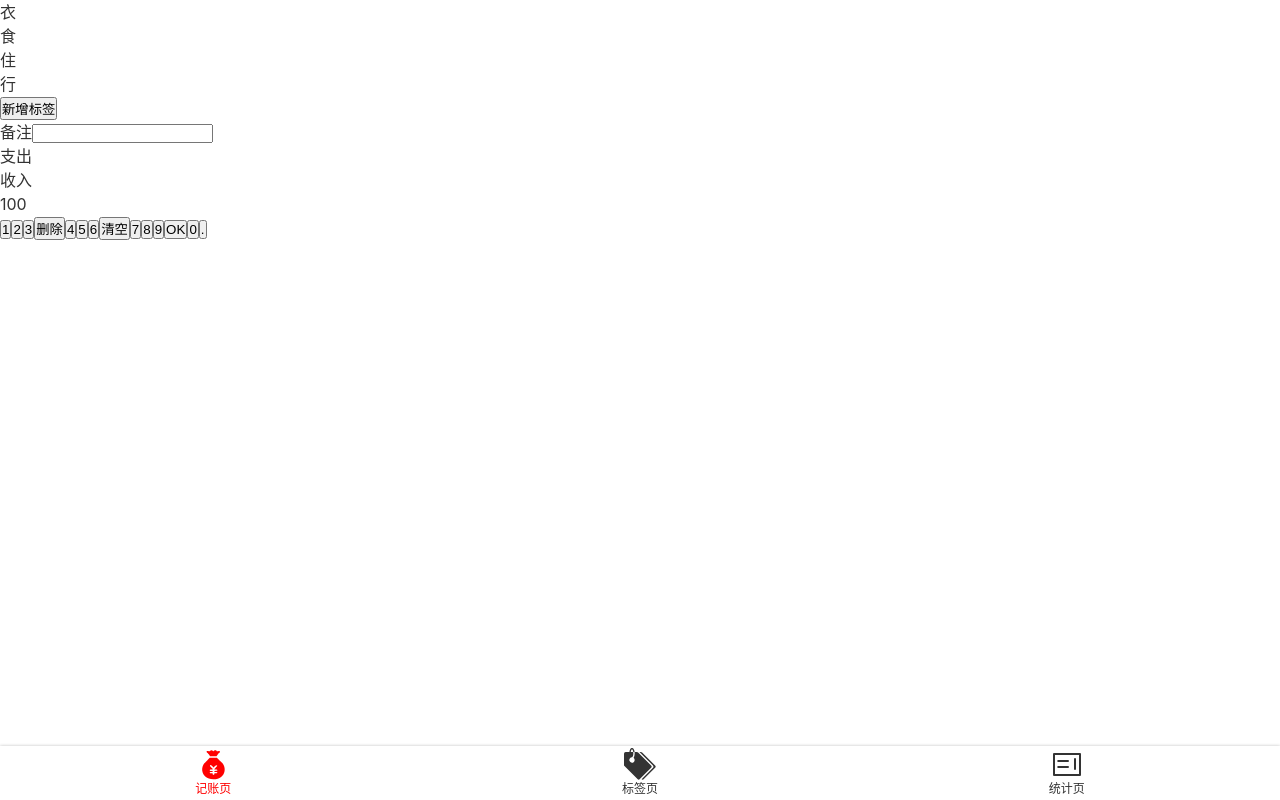
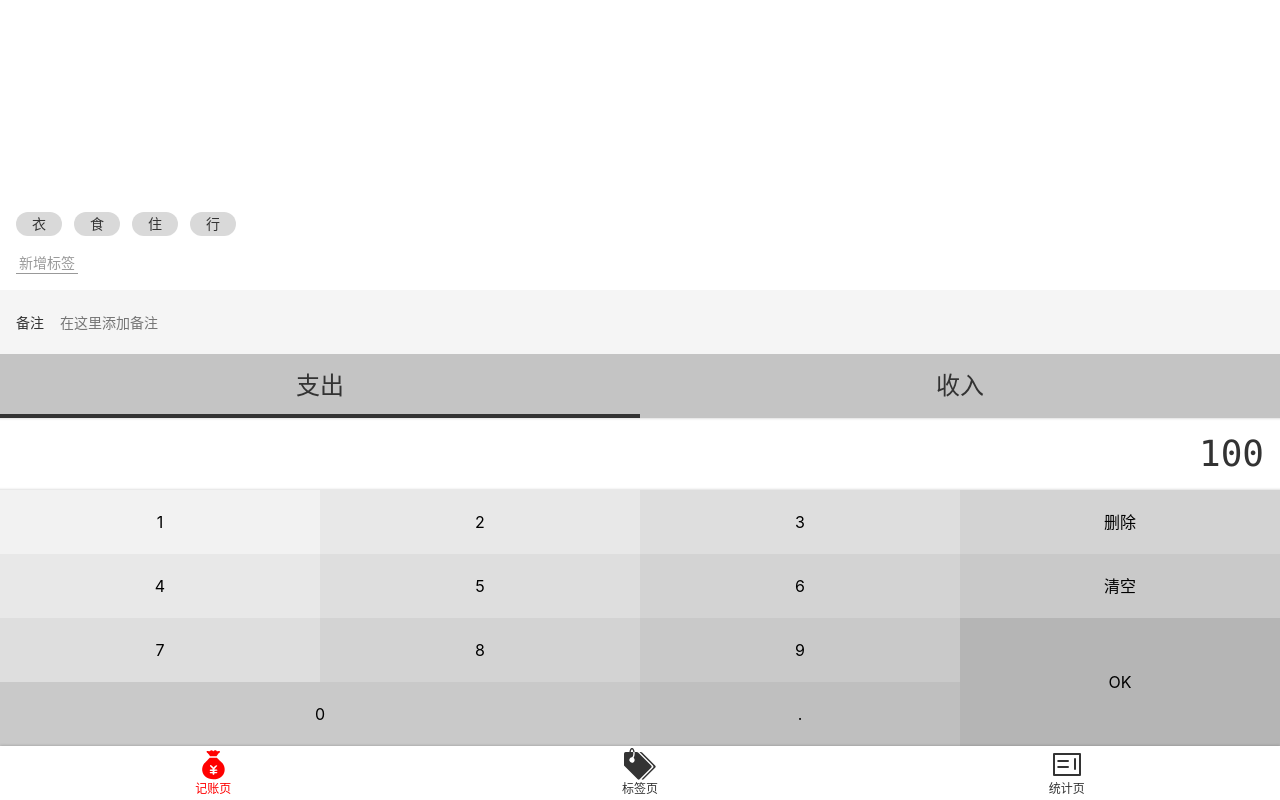
Before and after one commit to ZK289926353/money-vue, a Vue app: page /#/money in a window 1280 px wide. Built offline with nearby package versions, Linux system fonts and the light colour scheme.

Commit message:
HTML和CSS完成

```diff
--- a/src/App.vue
+++ b/src/App.vue
@@ -12,6 +12,7 @@
   -webkit-font-smoothing: antialiased;
   -moz-osx-font-smoothing: grayscale;
   color: #333;
+  font-size: 16px;
   font-family: $font-hei;
   line-height: 1.5;
 }
--- a/src/assets/styles/helper.scss
+++ b/src/assets/styles/helper.scss
@@ -53,3 +53,20 @@
 MingLiU,
 serif;
 $color-highlight:#f00;
+// placeholder
+%clearfix {
+    &::after {
+        content: '';
+        clear: both;
+        display: block;
+    }
+}
+
+$color-shadow: rgba(0, 0, 0, 0.25);
+%outerShadow {
+    box-shadow: 0 0 3px $color-shadow;
+}
+
+%innerShadow {
+    box-shadow: inset 0 -3px 3px -3px $color-shadow, inset 0 3px 3px -3px $color-shadow;
+}
--- a/src/assets/styles/reset.scss
+++ b/src/assets/styles/reset.scss
@@ -8,3 +8,17 @@
     text-decoration: none;
     color: inherit;
 }
+
+ul,
+ol {
+    list-style: none;
+}
+
+button,
+input {
+    font: inherit;
+}
+
+:focus {
+    outline: none;
+}
--- a/src/components/Layout.vue
+++ b/src/components/Layout.vue
@@ -1,6 +1,6 @@
 <template>
-  <div class="nav-wrapper">
-    <div class="content">
+  <div class="layout-wrapper" :class="classPrefix && `${classPrefix}-wrapper`">
+    <div class="content" :class="classPrefix && `${classPrefix}-content`">
       <slot />
     </div>
     <Nav />
@@ -10,11 +10,13 @@
 <script lang="ts">
 import Vue from "vue";
 
-export default Vue.extend({});
+export default Vue.extend({
+  props: ["classPrefix"],
+});
 </script>
 
 <style scoped>
-.nav-wrapper {
+.layout-wrapper {
   height: 100vh;
   display: flex;
   flex-direction: column;
--- a/src/components/Nav.vue
+++ b/src/components/Nav.vue
@@ -24,8 +24,9 @@
 <style lang="scss" scoped>
 @import "~@/assets/styles/helper.scss";
 nav {
+  @extend %outerShadow;
   display: flex;
-  box-shadow: 0 0 3px rgba(0, 0, 0, 0.25);
+
   flex-direction: row;
   font-size: 12px;
   > .item {
--- a/src/views/Money.vue
+++ b/src/views/Money.vue
@@ -1,28 +1,5 @@
 <template>
-  <Layout>
-    <div class="tags">
-      <ul class="current">
-        <li>衣</li>
-        <li>食</li>
-        <li>住</li>
-        <li>行</li>
-      </ul>
-      <div class="new">
-        <button>新增标签</button>
-      </div>
-    </div>
-    <div>
-      <label class="notes">
-        <span class="name">备注</span>
-        <input type="text" />
-      </label>
-    </div>
-    <div>
-      <ul class="types">
-        <li class="selected">支出</li>
-        <li>收入</li>
-      </ul>
-    </div>
+  <Layout class-prefix="layout">
     <div class="numberPad">
       <div class="output">100</div>
       <div class="buttons">
@@ -37,10 +14,33 @@
         <button>7</button>
         <button>8</button>
         <button>9</button>
-        <button>OK</button>
-        <button>0</button>
+        <button class="ok">OK</button>
+        <button class="zero">0</button>
         <button>.</button>
       </div>
+    </div>
+    <div>
+      <ul class="types">
+        <li class="selected">支出</li>
+        <li>收入</li>
+      </ul>
+    </div>
+    <div>
+      <label class="notes">
+        <span class="name">备注</span>
+        <input type="text" placeholder="在这里添加备注" />
+      </label>
+    </div>
+    <div class="tags">
+      <div class="new">
+        <button>新增标签</button>
+      </div>
+      <ul class="current">
+        <li>衣</li>
+        <li>食</li>
+        <li>住</li>
+        <li>行</li>
+      </ul>
     </div>
   </Layout>
 </template>
@@ -50,5 +50,140 @@
 export default Vue.extend({});
 </script>
 
+<style lang="scss">
+.layout-content {
+  display: flex;
+  flex-direction: column-reverse;
+}
+</style>
+
 <style lang="scss" scoped>
+@import "~@/assets/styles/helper.scss";
+.numberPad {
+  .output {
+    @extend %clearfix;
+    @extend %innerShadow;
+    font-size: 36px;
+    font-family: Consolas, monospace;
+    padding: 9px 16px;
+    text-align: right;
+  }
+  .buttons {
+    @extend %clearfix;
+    button {
+      width: 25%;
+      height: 64px;
+      float: left;
+      background: transparent;
+      border: none;
+      &.ok {
+        height: 64 * 2px;
+        float: right;
+      }
+      &.zero {
+        width: 25 * 2%;
+      }
+      $bg: #f2f2f2;
+      &:nth-child(1) {
+        background: $bg;
+      }
+      &:nth-child(2),
+      &:nth-child(5) {
+        background: darken($bg, 4%);
+      }
+      &:nth-child(3),
+      &:nth-child(6),
+      &:nth-child(9) {
+        background: darken($bg, 8%);
+      }
+      &:nth-child(4),
+      &:nth-child(7),
+      &:nth-child(10) {
+        background: darken($bg, 12%);
+      }
+      &:nth-child(8),
+      &:nth-child(11),
+      &:nth-child(13) {
+        background: darken($bg, 16%);
+      }
+      &:nth-child(14) {
+        background: darken($bg, 20%);
+      }
+      &:nth-child(12) {
+        background: darken($bg, 24%);
+      }
+    }
+  }
+}
+.types {
+  background: #c4c4c4;
+  display: flex;
+  text-align: center;
+  font-size: 24px;
+  > li {
+    width: 50%;
+    height: 64px;
+    display: flex;
+    justify-content: center;
+    align-items: center;
+    position: relative;
+    &.selected::after {
+      content: "";
+      position: absolute;
+      bottom: 0;
+      left: 0;
+      width: 100%;
+      height: 4px;
+      background-color: #333;
+    }
+  }
+}
+.notes {
+  background: #f5f5f5;
+  display: block;
+  font-size: 14px;
+  padding-left: 16px;
+  display: flex;
+  align-items: center;
+  .name {
+    padding-right: 16px;
+  }
+  input {
+    height: 64px;
+    flex-grow: 1;
+    background: transparent;
+    border: none;
+    padding-right: 16px;
+  }
+}
+.tags {
+  flex-grow: 1;
+  display: flex;
+  flex-direction: column-reverse;
+  font-size: 14px;
+  padding: 16px;
+  > .current {
+    display: flex;
+    flex-wrap: wrap;
+    > li {
+      background: #d9d9d9;
+      height: 24px;
+      line-height: 24px;
+      border-radius: 12px;
+      padding: 0 16px;
+      margin-right: 12px;
+      margin-top: 4px;
+    }
+  }
+  > .new {
+    padding-top: 16px;
+    button {
+      background: transparent;
+      border: none;
+      color: #999;
+      border-bottom: 1px solid;
+      padding: 0 3px;
+    }
+  }
+}
 </style>
```
